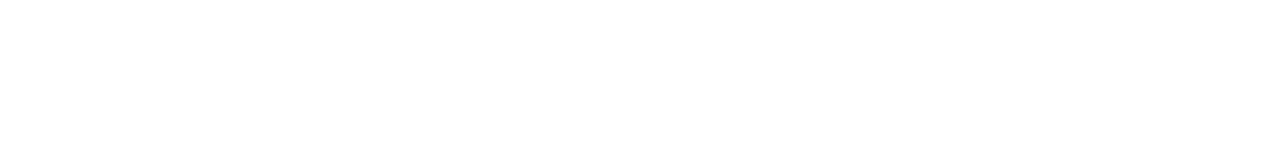
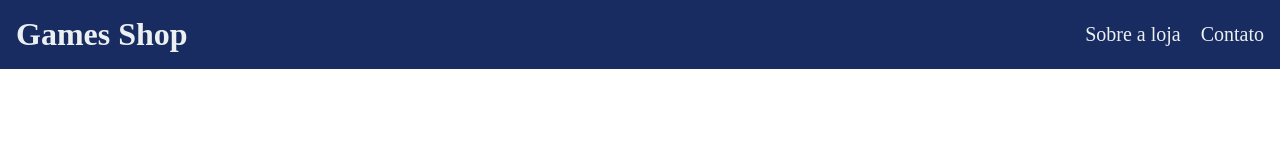
Before and after one commit to ericDK89/exercicio-modulo-5, a plain HTML site: page index.html in a window 1280 px wide. Drawn offline with Linux system fonts and the light colour scheme.

Commit message:
add: header page

```diff
--- a/index.html
+++ b/index.html
@@ -4,7 +4,21 @@
     <meta charset="UTF-8" />
     <meta http-equiv="X-UA-Compatible" content="IE=edge" />
     <meta name="viewport" content="width=device-width, initial-scale=1.0" />
+    <link rel="stylesheet" href="style.css" />
     <title>Exercício 5</title>
   </head>
-  <body></body>
+  <body>
+    <header>
+      <div class="container">
+        <h1 title="Games Shop">Games Shop</h1>
+
+        <nav>
+          <ul class="list-nav">
+            <li><a href="#" title="Sobre a loja">Sobre a loja</a></li>
+            <li><a href="#" title="Contato">Contato</a></li>
+          </ul>
+        </nav>
+      </div>
+    </header>
+  </body>
 </html>
--- /dev/null
+++ b/style.css
@@ -0,0 +1,48 @@
+* {
+  padding: 0;
+  margin: 0;
+  box-sizing: border-box;
+}
+
+a {
+  text-decoration: none;
+  color: inherit;
+  cursor: pointer;
+}
+
+header {
+  padding: 1rem;
+
+  background-color: #182c61;
+  color: #ecf0f1;
+}
+
+.container {
+  display: flex;
+  align-items: center;
+  justify-content: space-between;
+
+  max-width: 1336px;
+  width: 100%;
+
+  margin: 0 auto;
+}
+
+.list-nav {
+  display: flex;
+  align-items: center;
+  gap: 1.25rem;
+
+  font-size: 1.25rem;
+
+  list-style: none;
+}
+
+.list-nav li a {
+  transition: all 0.2s;
+  border-bottom: 2px solid transparent;
+}
+
+.list-nav li a:hover {
+  border-bottom: 2px solid #ecf0f1;
+}
```
